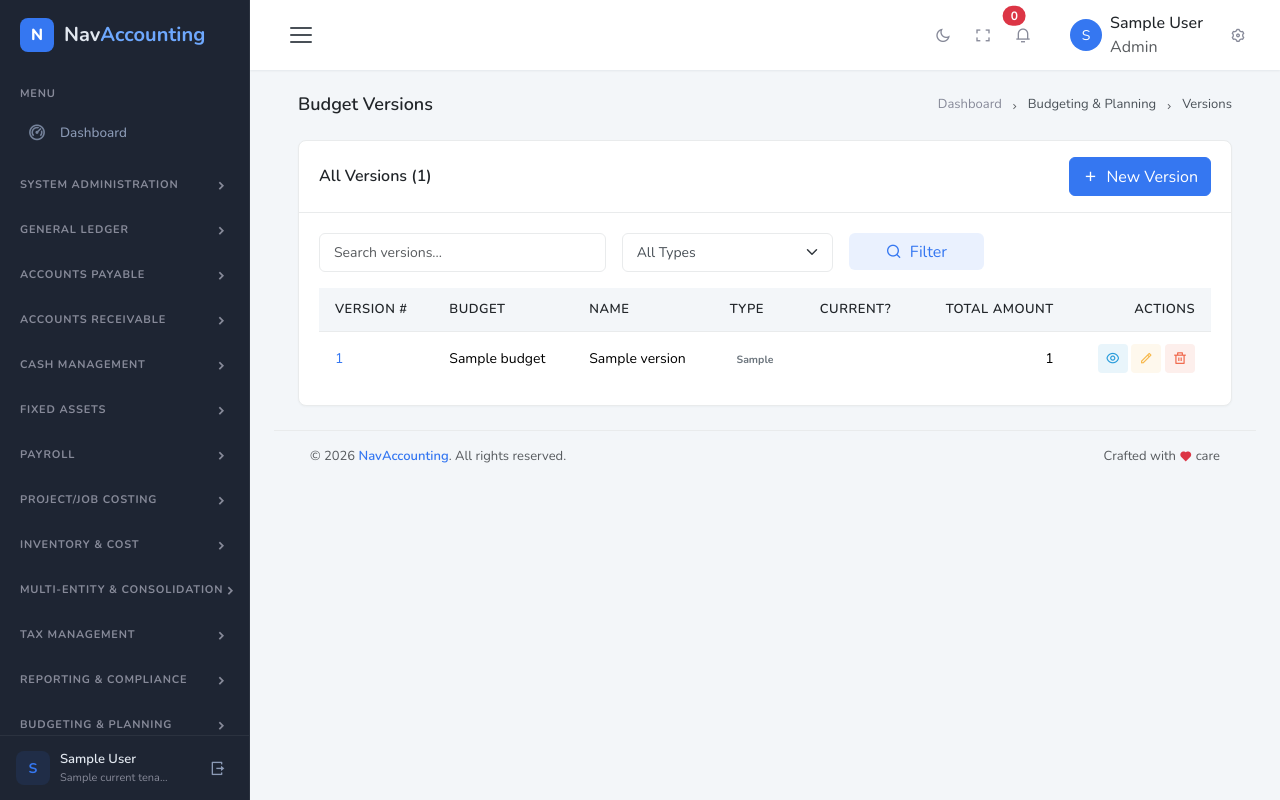
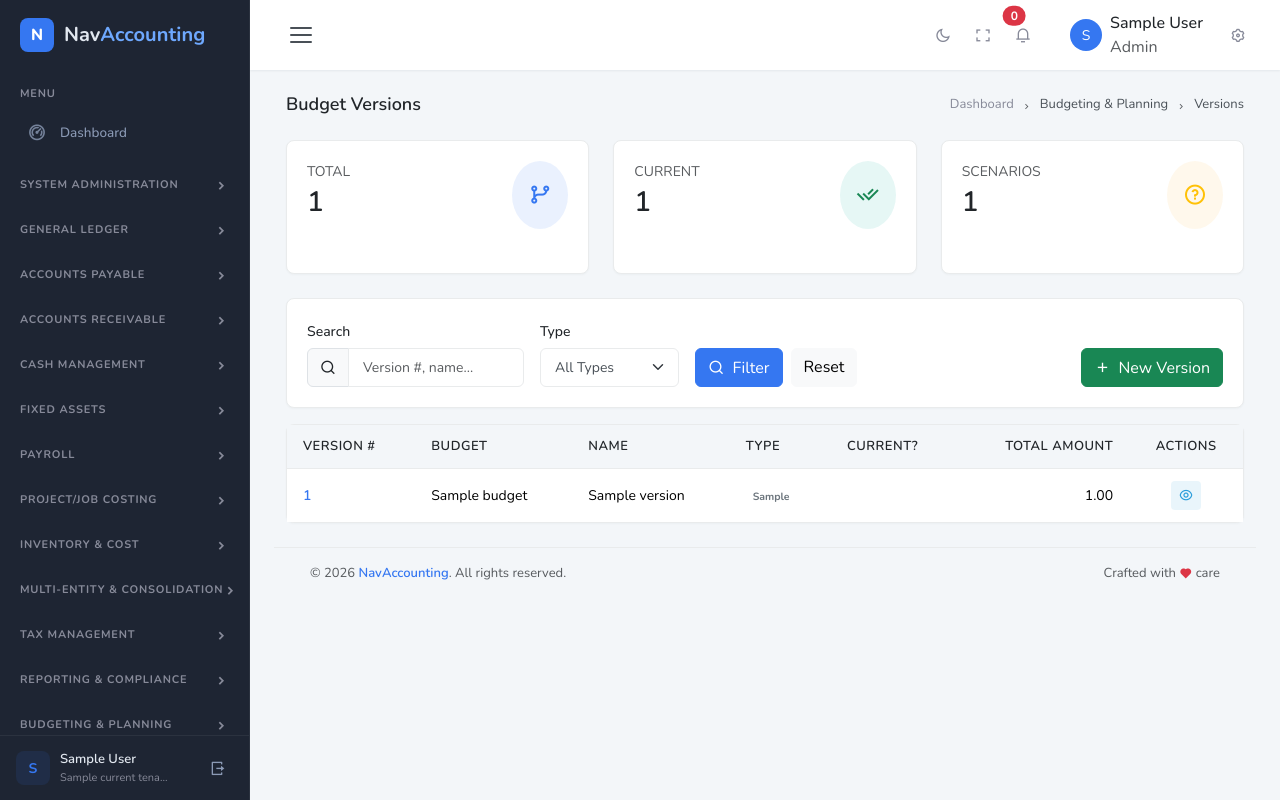
Before and after one commit to Navaid-KloneIT/NavAccounting, a Django app: template templates/budgeting/versions/version_list.html in a window 1280 px wide. Run offline with Django 5.2, Linux system fonts and the light colour scheme; a user stored in the database is signed in; tables that the repository leaves empty hold one stand-in row (values such as "Sample post"); the template is opened without the code that fills it: most values are stand-ins (such as "Sample title", 1, 10 or a date in 2020); some libraries are stand-ins or nearby versions.

Commit message:
Rewrite version list template to match Financial Statements layout

```diff
--- a/templates/budgeting/versions/version_list.html
+++ b/templates/budgeting/versions/version_list.html
@@ -1,15 +1,14 @@
 {% extends "base.html" %}
+{% load static %}
 {% load humanize %}
 
 {% block title %}Budget Versions{% endblock %}
 
 {% block content %}
-<div class="container-fluid">
-    <!-- Page Title -->
-    <div class="row">
-        <div class="col-12">
-            <div class="page-title-box d-sm-flex align-items-center justify-content-between">
-                <h4 class="mb-sm-0">Budget Versions</h4>
+<div class="page-title-box">
+    <div class="page-title-left">
+        <h4 class="page-title">Budget Versions</h4>
+    </div>
     <div class="page-title-right">
         <ol class="breadcrumb m-0">
             <li class="breadcrumb-item"><a href="{% url 'dashboard:index' tenant_slug=current_tenant.slug %}">Dashboard</a></li>
@@ -18,42 +17,88 @@
         </ol>
     </div>
 </div>
+
+<!-- Stats Cards -->
+<div class="row">
+    <div class="col-xl-4 col-md-4 mb-4">
+        <div class="card stats-card h-100">
+            <div class="card-body">
+                <div class="d-flex justify-content-between align-items-start">
+                    <div>
+                        <p class="text-muted mb-1 small text-uppercase">Total</p>
+                        <h3 class="mb-0">{{ total_count }}</h3>
+                    </div>
+                    <div class="rounded-circle bg-soft-primary p-3">
+                        <i class="ri-git-branch-line text-primary" style="font-size: 1.5rem;"></i>
+                    </div>
+                </div>
+            </div>
+        </div>
+    </div>
+    <div class="col-xl-4 col-md-4 mb-4">
+        <div class="card stats-card h-100">
+            <div class="card-body">
+                <div class="d-flex justify-content-between align-items-start">
+                    <div>
+                        <p class="text-muted mb-1 small text-uppercase">Current</p>
+                        <h3 class="mb-0">{{ current_count }}</h3>
+                    </div>
+                    <div class="rounded-circle bg-soft-success p-3">
+                        <i class="ri-check-double-line text-success" style="font-size: 1.5rem;"></i>
+                    </div>
+                </div>
+            </div>
+        </div>
+    </div>
+    <div class="col-xl-4 col-md-4 mb-4">
+        <div class="card stats-card h-100">
+            <div class="card-body">
+                <div class="d-flex justify-content-between align-items-start">
+                    <div>
+                        <p class="text-muted mb-1 small text-uppercase">Scenarios</p>
+                        <h3 class="mb-0">{{ scenario_count }}</h3>
+                    </div>
+                    <div class="rounded-circle bg-soft-warning p-3">
+                        <i class="ri-question-line text-warning" style="font-size: 1.5rem;"></i>
+                    </div>
+                </div>
+            </div>
+        </div>
     </div>
 </div>
 
-    <div class="row">
-        <div class="col-12">
-            <div class="card">
-                <div class="card-header d-flex align-items-center justify-content-between">
-                    <h5 class="card-title mb-0">All Versions ({{ total_count }})</h5>
-                    <a href="{% url 'budgeting:version_create' tenant_slug=current_tenant.slug %}" class="btn btn-primary">
-                        <i class="ri-add-line me-1"></i> New Version
-                    </a>
+<!-- Filter Card -->
+<div class="card mb-3">
+    <div class="card-body">
+        <form method="GET" class="row g-3 align-items-end">
+            <div class="col-md-3">
+                <label class="form-label">Search</label>
+                <div class="input-group">
+                    <span class="input-group-text"><i class="ri-search-line"></i></span>
+                    <input type="text" name="q" class="form-control" placeholder="Version #, name..." value="{{ request.GET.q }}">
                 </div>
-                <div class="card-body">
-                    <!-- Filters -->
-                    <form method="get" class="row g-3 mb-3">
-                        <div class="col-md-4">
-                            <input type="text" name="q" class="form-control" placeholder="Search versions..." value="{{ request.GET.q }}">
             </div>
-                        <div class="col-md-3">
+            <div class="col-md-2">
+                <label class="form-label">Type</label>
                 <select name="version_type" class="form-select">
                     <option value="">All Types</option>
-                                {% for value, label in version_type_choices %}
-                                    <option value="{{ value }}" {% if request.GET.version_type == value %}selected{% endif %}>{{ label }}</option>
+                    {% for val, label in version_type_choices %}
+                    <option value="{{ val }}" {% if request.GET.version_type == val %}selected{% endif %}>{{ label }}</option>
                     {% endfor %}
                 </select>
             </div>
-                        <div class="col-md-2">
-                            <button type="submit" class="btn btn-soft-primary w-100"><i class="ri-search-line me-1"></i> Filter</button>
+            <div class="col-md-7 d-flex gap-2">
+                <button type="submit" class="btn btn-primary"><i class="ri-search-line me-1"></i> Filter</button>
+                <a href="{% url 'budgeting:version_list' tenant_slug=current_tenant.slug %}" class="btn btn-light">Reset</a>
+                <a href="{% url 'budgeting:version_create' tenant_slug=current_tenant.slug %}" class="btn btn-success ms-auto"><i class="ri-add-line me-1"></i> New Version</a>
             </div>
-                        {% if request.GET.q or request.GET.version_type %}
-                        <div class="col-md-2">
-                            <a href="{% url 'budgeting:version_list' tenant_slug=current_tenant.slug %}" class="btn btn-soft-secondary w-100"><i class="ri-refresh-line me-1"></i> Clear</a>
+        </form>
     </div>
-                        {% endif %}
-                    </form>
+</div>
 
+<!-- Table -->
+<div class="card">
+    <div class="card-body p-0">
         {% if versions %}
         <div class="table-responsive">
             <table class="table table-hover align-middle mb-0">
@@ -65,13 +110,13 @@
                         <th>Type</th>
                         <th>Current?</th>
                         <th class="text-end">Total Amount</th>
-                                    <th class="text-end">Actions</th>
+                        <th class="text-center">Actions</th>
                     </tr>
                 </thead>
                 <tbody>
                     {% for v in versions %}
                     <tr>
-                                    <td>
+                        <td class="fw-semibold">
                             <a href="{% url 'budgeting:version_detail' tenant_slug=current_tenant.slug pk=v.pk %}">{{ v.version_number }}</a>
                         </td>
                         <td>{{ v.budget }}</td>
@@ -92,39 +137,23 @@
                                 <i class="ri-check-line text-success fs-5"></i>
                             {% endif %}
                         </td>
-                                    <td class="text-end">{{ v.total_amount|intcomma }}</td>
-                                    <td class="text-end">
-                                        <a href="{% url 'budgeting:version_detail' tenant_slug=current_tenant.slug pk=v.pk %}" class="btn btn-sm btn-soft-info" title="View">
-                                            <i class="ri-eye-line"></i>
-                                        </a>
-                                        <a href="{% url 'budgeting:version_update' tenant_slug=current_tenant.slug pk=v.pk %}" class="btn btn-sm btn-soft-warning" title="Edit">
-                                            <i class="ri-pencil-line"></i>
-                                        </a>
-                                        <a href="{% url 'budgeting:version_delete' tenant_slug=current_tenant.slug pk=v.pk %}" class="btn btn-sm btn-soft-danger" title="Delete">
-                                            <i class="ri-delete-bin-line"></i>
-                                        </a>
+                        <td class="text-end">{{ v.total_amount|floatformat:2|intcomma }}</td>
+                        <td class="text-center">
+                            <a href="{% url 'budgeting:version_detail' tenant_slug=current_tenant.slug pk=v.pk %}" class="btn btn-sm btn-soft-info" title="View"><i class="ri-eye-line"></i></a>
                         </td>
                     </tr>
                     {% endfor %}
                 </tbody>
             </table>
         </div>
-
         {% include "partials/_pagination.html" %}
-
         {% else %}
         <div class="text-center py-5">
-                        <i class="ri-git-branch-line display-4 text-muted"></i>
-                        <h5 class="mt-3">No Budget Versions Found</h5>
-                        <p class="text-muted">Get started by creating your first budget version.</p>
-                        <a href="{% url 'budgeting:version_create' tenant_slug=current_tenant.slug %}" class="btn btn-primary">
-                            <i class="ri-add-line me-1"></i> New Version
-                        </a>
+            <i class="ri-git-branch-line" style="font-size: 3rem; color: #ccc;"></i>
+            <p class="text-muted mt-2">No budget versions found.</p>
+            <a href="{% url 'budgeting:version_create' tenant_slug=current_tenant.slug %}" class="btn btn-primary"><i class="ri-add-line me-1"></i> Create First Version</a>
         </div>
         {% endif %}
     </div>
 </div>
-        </div>
-    </div>
-</div>
 {% endblock %}
```
Lines whose indentation alone changed are shown as unchanged.
